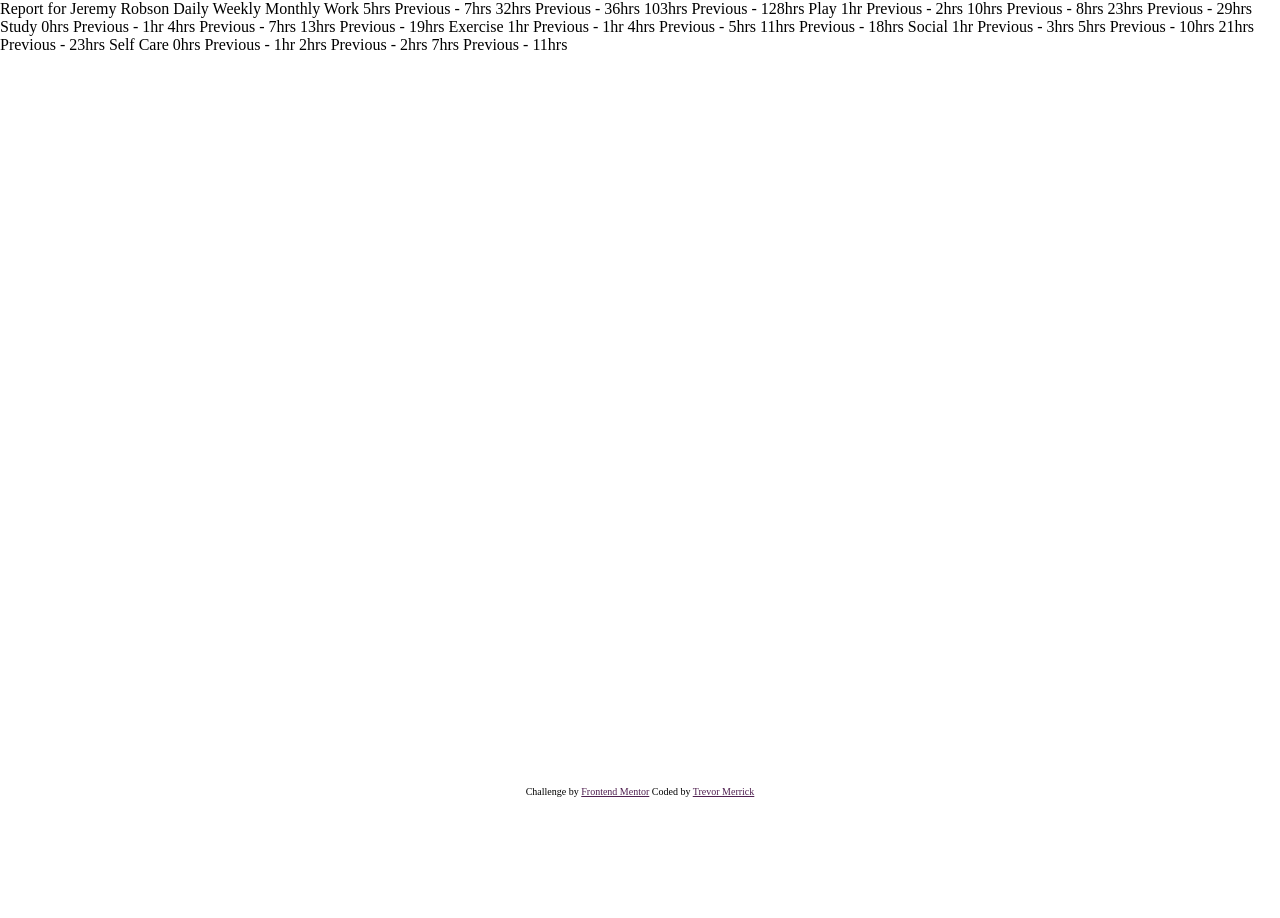
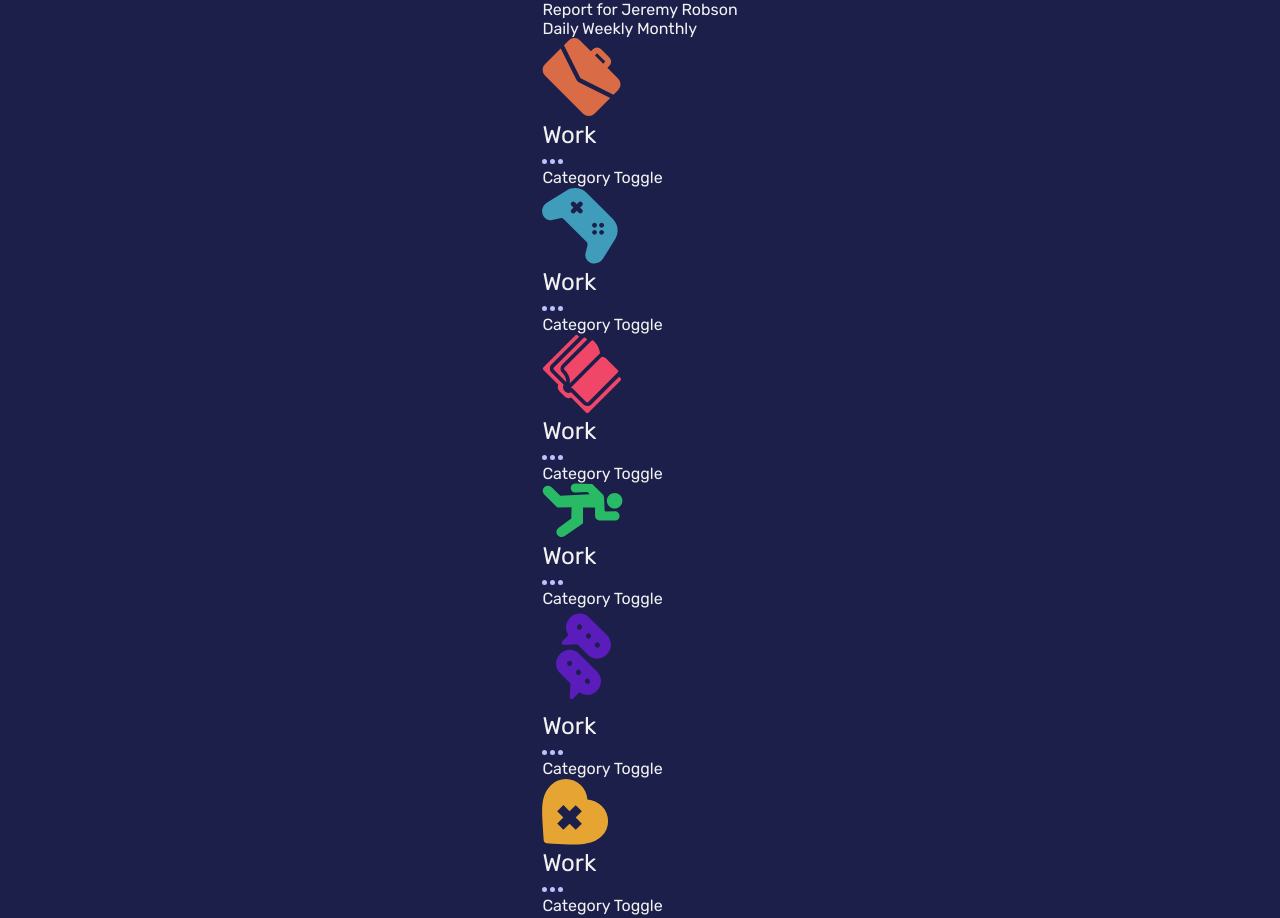
Before and after one commit to tmerrick17/time-tracking-dashboard, a website: page index.html in a window 1280 px wide. Shown: the top 918 px of the page. Before the commit the page ends 800 px from the top, so only its background shows below. Drawn offline with Linux system fonts and the light colour scheme; files that its build step writes are made by us from their sources.

Commit message:
html worked out

```diff
--- a/index.html
+++ b/index.html
@@ -6,70 +6,118 @@
     <meta name="viewport" content="width=device-width, initial-scale=1.0">
 
     <link rel="icon" type="image/png" sizes="32x32" href="./images/favicon-32x32.png">
+
+    <link rel="preconnect" href="https://fonts.googleapis.com">
+    <link rel="preconnect" href="https://fonts.gstatic.com" crossorigin>
+    <link href="https://fonts.googleapis.com/css2?family=Rubik:wght@300;400;500&display=swap" rel="stylesheet">
+
     <link rel="stylesheet" href="public/css/main.min.css">
     <title>Time tracking dashboard</title>
 </head>
 <body>
 
-    <header>
+    <main>
 
-    </header>
+        <div class="cards">
 
-    <main>
-        Report for
-        Jeremy Robson
+            <!-- Profile Card -->
+            <div class="card__profile">
+                <div class="card__profile-name">
+                    Report for
+                    Jeremy Robson
+                </div>
+                <div class="card__profile-categories">
+                    Daily
+                    Weekly
+                    Monthly
+                </div>
+            </div>
 
-        Daily
-        Weekly
-        Monthly
+            <!-- Work Card -->
+            <div class="card card--work">
+                <div class="card__img"></div>
+                <img src="public/images/icon-work.svg" alt="work bag icon">
+            </div>
+            <div class="card__info">
+                <div class="card__info-category">
+                    <h2>Work</h2>
+                    <img src="public/images/icon-ellipsis.svg" alt="3 dots icon">
+                    <p class="hours-current"></p>
+                    <p class="category-toggle">Category Toggle</p>
+                </div>
+            </div>
 
-        Work
-        5hrs <!-- daily -->
-        Previous - 7hrs <!-- daily -->
-        32hrs <!-- weekly -->
-        Previous - 36hrs <!-- weekly -->
-        103hrs <!-- monthly -->
-        Previous - 128hrs <!-- monthly -->
+            <!-- Play Card -->
+            <div class="card card--play">
+                <div class="card__img"></div>
+                    <img src="public/images/icon-play.svg" alt="console controller icon">
+                <div class="card__info">
+                    <div class="card__info-category">
+                        <h2>Work</h2>
+                        <img src="public/images/icon-ellipsis.svg" alt="3 dots icon">
+                        <p class="hours-current"></p>
+                        <p class="category-toggle">Category Toggle</p>
+                    </div>
+                </div>
+            </div>
 
-        Play
-        1hr <!-- daily -->
-        Previous - 2hrs <!-- daily -->
-        10hrs <!-- weekly -->
-        Previous - 8hrs <!-- weekly -->
-        23hrs <!-- monthly -->
-        Previous - 29hrs <!-- monthly -->
+            <!-- Study Card -->
+            <div class="card card--study">
+                <div class="card__img"></div>
+                    <img src="public/images/icon-study.svg" alt="book icon">
+                <div class="card__info">
+                    <div class="card__info-category">
+                        <h2>Work</h2>
+                        <img src="public/images/icon-ellipsis.svg" alt="3 dots icon">
+                        <p class="hours-current"></p>
+                        <p class="category-toggle">Category Toggle</p>
+                    </div>
+                </div>
+            </div>
 
-        Study
-        0hrs <!-- daily -->
-        Previous - 1hr <!-- daily -->
-        4hrs <!-- weekly -->
-        Previous - 7hrs <!-- weekly -->
-        13hrs <!-- monthly -->
-        Previous - 19hrs <!-- monthly -->
+            <!-- Exercise Card -->
+            <div class="card card--exercise">
+                <div class="card__img"></div>
+                    <img src="public/images/icon-exercise.svg" alt="person running icon">
+                <div class="card__info">
+                    <div class="card__info-category">
+                        <h2>Work</h2>
+                        <img src="public/images/icon-ellipsis.svg" alt="3 dots icon">
+                        <p class="hours-current"></p>
+                        <p class="category-toggle">Category Toggle</p>
+                    </div>
+                </div>
+            </div>
 
-        Exercise
-        1hr <!-- daily -->
-        Previous - 1hr <!-- daily -->
-        4hrs <!-- weekly -->
-        Previous - 5hrs <!-- weekly -->
-        11hrs <!-- monthly -->
-        Previous - 18hrs <!-- monthly -->
+            <!-- Social Card -->
+            <div class="card card--social">
+                <div class="card__img"></div>
+                    <img src="public/images/icon-social.svg" alt="heart with cross icon">
+                <div class="card__info">
+                    <div class="card__info-category">
+                        <h2>Work</h2>
+                        <img src="public/images/icon-ellipsis.svg" alt="3 dots icon">
+                        <p class="hours-current"></p>
+                        <p class="category-toggle">Category Toggle</p>
+                    </div>
+                </div>
+            </div>
 
-        Social
-        1hr <!-- daily -->
-        Previous - 3hrs <!-- daily -->
-        5hrs <!-- weekly -->
-        Previous - 10hrs <!-- weekly -->
-        21hrs <!-- monthly -->
-        Previous - 23hrs <!-- monthly -->
+            <!-- Self Care Card -->
+            <div class="card card--care">
+                <div class="card__img"></div>
+                    <img src="public/images/icon-self-care.svg" alt="work bag icon">
+                <div class="card__info">
+                    <div class="card__info-category">
+                        <h2>Work</h2>
+                        <img src="public/images/icon-ellipsis.svg" alt="3 dots icon">
+                        <p class="hours-current"></p>
+                        <p class="category-toggle">Category Toggle</p>
+                    </div>
+                </div>
+            </div>
 
-        Self Care
-        0hrs <!-- daily -->
-        Previous - 1hr <!-- daily -->
-        2hrs <!-- weekly -->
-        Previous - 2hrs <!-- weekly -->
-        7hrs <!-- monthly -->
-        Previous - 11hrs <!-- monthly -->
+        </div>
 
     </main>
 
```
Also changed, not shown: examples.txt (added, +47 -0 lines), public/css/main.min.css (added), public/images/favicon-32x32.png (added), public/images/icon-ellipsis.svg (added), public/images/icon-exercise.svg (added), public/images/icon-play.svg (added), public/images/icon-self-care.svg (added), public/images/icon-social.svg (added), public/images/icon-study.svg (added), public/images/icon-work.svg (added), public/images/image-jeremy.png (added), public/js/main.js (added), 1 other file.
